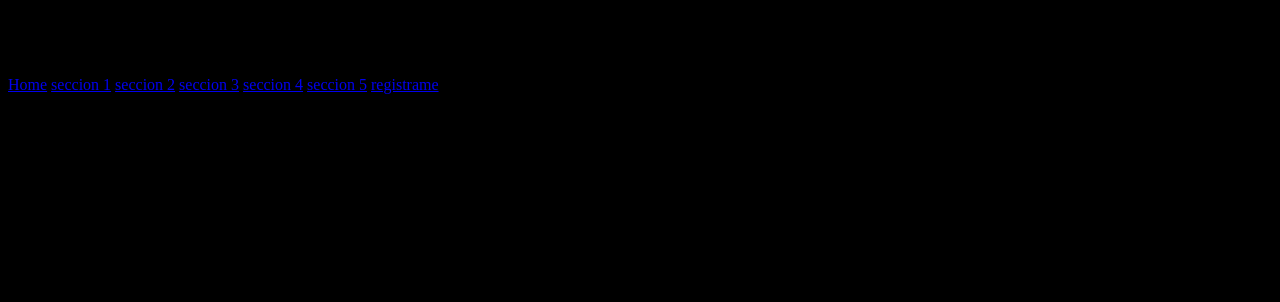
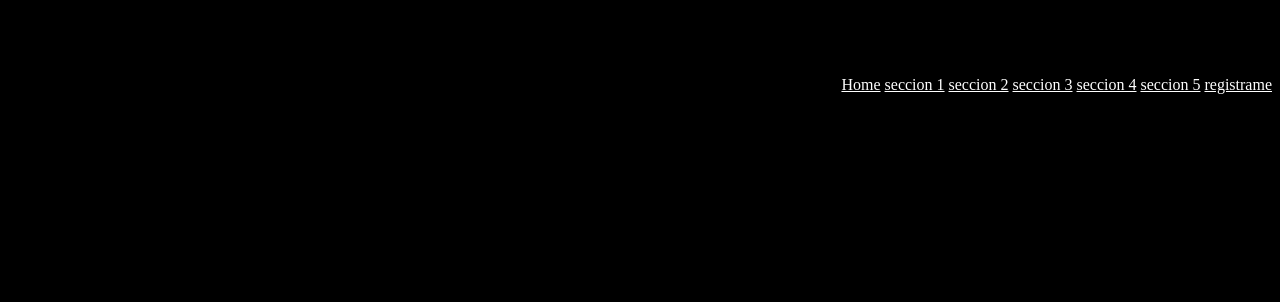
Before and after one commit to Abraham-MF/WEB1_423017911, a PHP site: page /proyecto_web_1/index.php in a window 1280 px wide. Shown: the top 302 px of the page. Run offline with PHP 8.4, Linux system fonts and the light colour scheme.

Commit message:
Update estilos.css

```diff
--- a/proyecto_web_1/estilos.css
+++ b/proyecto_web_1/estilos.css
@@ -62,3 +62,19 @@
     margin: auto;
     padding: 0;
 }
+
+a{
+    color: white;
+}
+
+.ddiv{
+    text-align: right;
+
+}
+
+@keyframes show{
+from{
+    opacity: 0;
+    scale: 25%;
+}
+}
```
